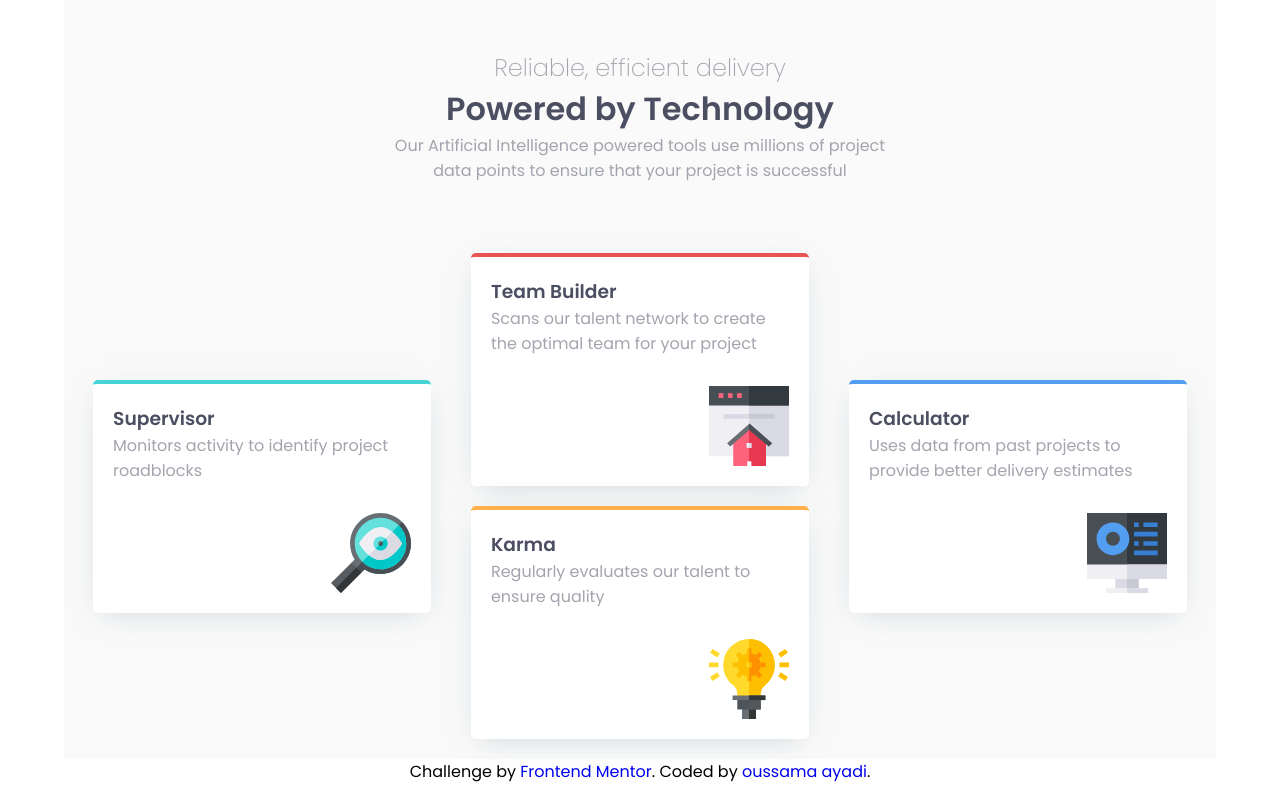
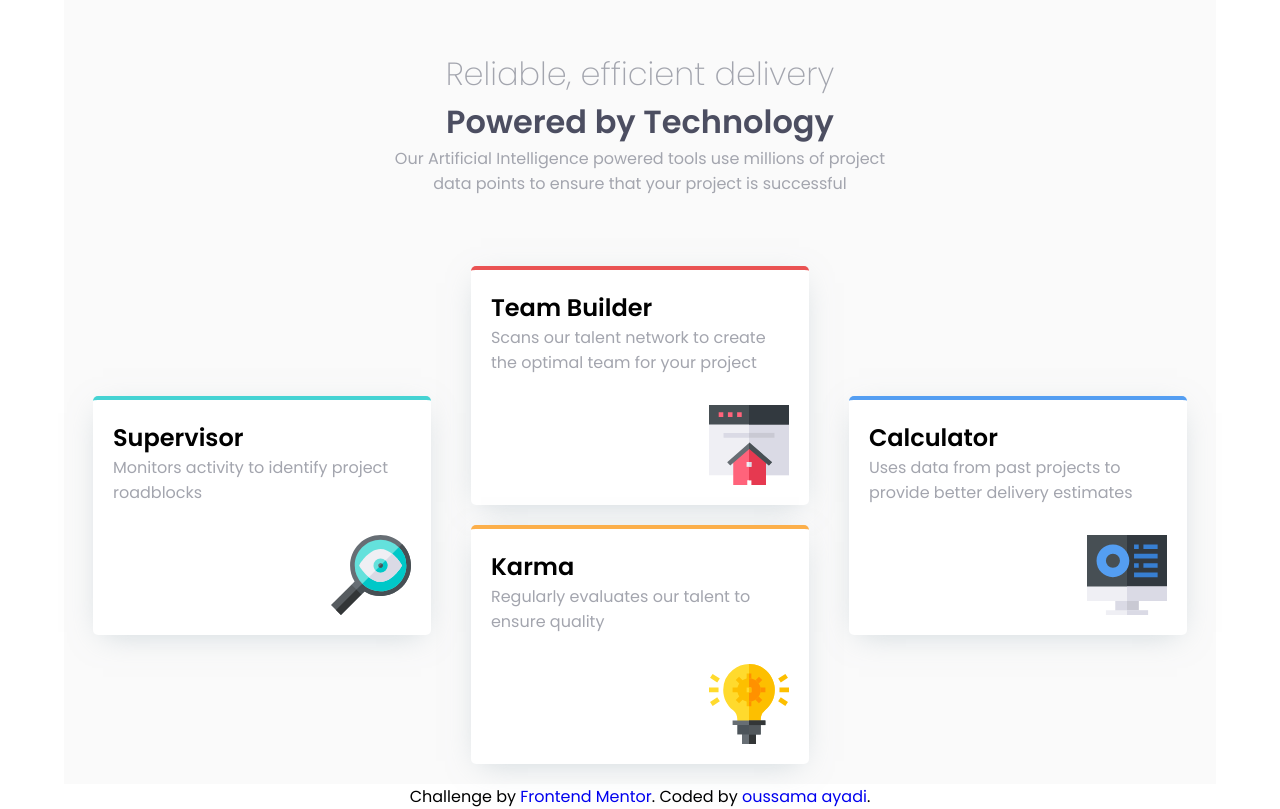
Before and after one commit to ayadi1/html-css-four-card-feature-section, a plain HTML site: page index.html in a window 1280 px wide. Drawn offline with Linux system fonts and the light colour scheme.

Commit message:
edit code

```diff
--- a/assets/css/main.css
+++ b/assets/css/main.css
@@ -19,6 +19,8 @@
 }
 body {
   font-family: var(--Font-family);
+  max-width: 1440px;
+  margin: 0 auto;
 }
 main {
   width: 90%;
@@ -28,40 +30,41 @@ main {
   flex-wrap: wrap;
   background-color: var(--Very-Light-Gray);
 }
-/* header style start */
-header {
+/* .title style start */
+.title {
   width: 45%;
   margin: auto;
   margin-top: 50px;
   min-width: 390px;
 }
-header h2 {
+.title h1 {
+  text-align: center;
+  color: var(--Very-Dark-Blue);
+  max-width: 405px;
+  margin: auto;
+}
+.title h1 span {
   font-weight: 200;
+  color: var(--Grayish-Blue);
+}
+.title p {
   text-align: center;
   color: var(--Grayish-Blue);
 }
-header h1 {
-  text-align: center;
-  color: var(--Very-Dark-Blue);
-}
-header p {
-  text-align: center;
-  color: var(--Grayish-Blue);
-}
-/* header style end */
-/* section articles style start */
-section {
+/* .title style end */
+/* section .articles style start */
+.section {
   display: flex;
   flex-wrap: wrap;
   padding: 0 9px;
   margin-top: 50px;
   align-items: center;
 }
-section article {
+.section .article {
   width: 33.33%;
   min-width: 360px;
 }
-section article div {
+.section .article div {
   margin: 20px;
   background-color: white;
   padding: 20px;
@@ -70,18 +73,18 @@ section article div {
   border-radius: 5px;
   box-shadow: 0 7px 30px -10px rgba(150,170,180,0.5);
 }
-section article div h3 {
+.section .article div h3 {
   color: var(--Very-Dark-Blue);
 }
-section article div p {
+.section .article div p {
   color: var(--Grayish-Blue);
 }
-section article div img {
+.section .article div img {
   width: 80px;
   margin-top: 30px;
   align-self: end;
 }
-/* section articles style end */
+/* .section .articles style end */
 /* border card style start */
 .border-light-blue {
   border-top: 4px solid var(--Cyan);
@@ -101,7 +104,7 @@ footer{
 }
 /* media screen style start */
 @media only screen and (max-width: 819px) {
-  section article {
+  .section .article {
     width: 100%;
   }
 }
--- a/index.html
+++ b/index.html
@@ -17,54 +17,54 @@
   </head>
   <body>
     <main>
-      <header>
-        <h2>Reliable, efficient delivery</h2>
-        <h1>Powered by Technology</h1>
+      <div class="title">
+        <h1><span>Reliable, efficient delivery</span> Powered by Technology</h1>
         <p>
           Our Artificial Intelligence powered tools use millions of project data
           points to ensure that your project is successful
         </p>
-      </header>
-      <section>
-        <article>
-          <div class="card border-light-blue">
-            <h3>Supervisor</h3>
+      </div>
+      <div class="section">
+        <div class="article">
+          <div aria-hidden="true" class="card border-light-blue">
+            <h2>Supervisor</h2>
             <p>Monitors activity to identify project roadblocks</p>
             <img src="./assets/images/icon-supervisor.svg" alt="" />
           </div>
-        </article>
-        <article>
-          <div class="card border-red">
-            <h3>Team Builder</h3>
+        </div>
+        <div class="article">
+          <div aria-hidden="true" class="card border-red">
+            <h2>Team Builder</h2>
             <p>
               Scans our talent network to create the optimal team for your
               project
             </p>
             <img src="./assets/images/icon-team-builder.svg" alt="" />
           </div>
-          <div class="card border-yellow">
-            <h3>Karma</h3>
+          <div aria-hidden="true" class="card border-yellow">
+            <h2>Karma</h2>
             <p>Regularly evaluates our talent to ensure quality</p>
             <img src="./assets/images/icon-karma.svg" alt="" />
           </div>
-        </article>
-        <article>
-          <div class="card border-dark-blue">
-            <h3>Calculator</h3>
+        </div>
+        <div class="article">
+          <div aria-hidden="true" class="card border-dark-blue">
+            <h2>Calculator</h2>
             <p>
               Uses data from past projects to provide better delivery estimates
             </p>
             <img src="./assets/images/icon-calculator.svg" alt="" />
           </div>
-        </article>
-      </section>
+        </div>
+      </div>
     </main>
     <footer>
       <p class="attribution">
         Challenge by
         <a href="https://www.frontendmentor.io?ref=challenge" target="_blank"
           >Frontend Mentor</a
-        >. Coded by <a href="https://www.linkedin.com/in/oussama-ayadi1/">oussama ayadi</a>.
+        >. Coded by
+        <a href="https://www.linkedin.com/in/oussama-ayadi1/">oussama ayadi</a>.
       </p>
     </footer>
   </body>
```
